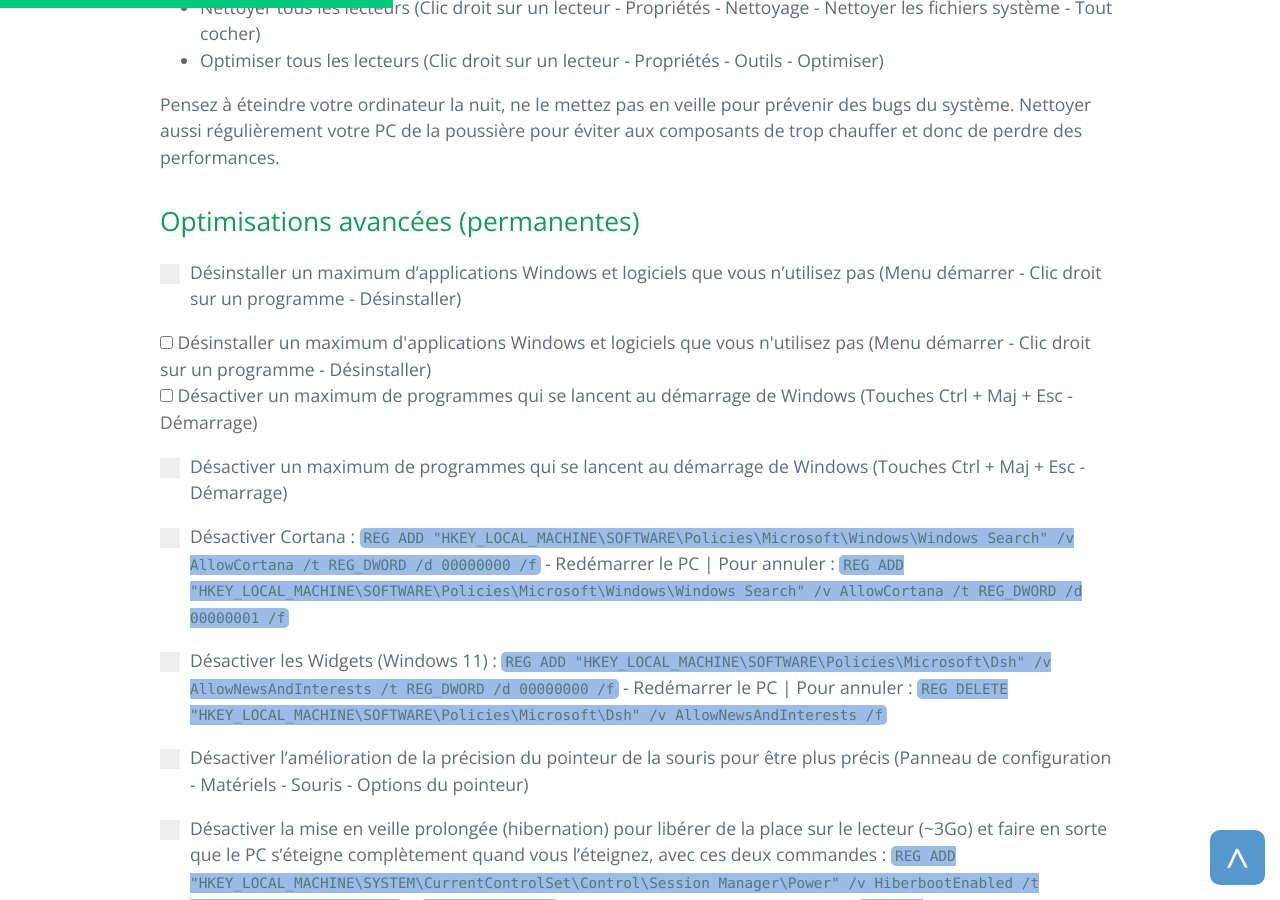
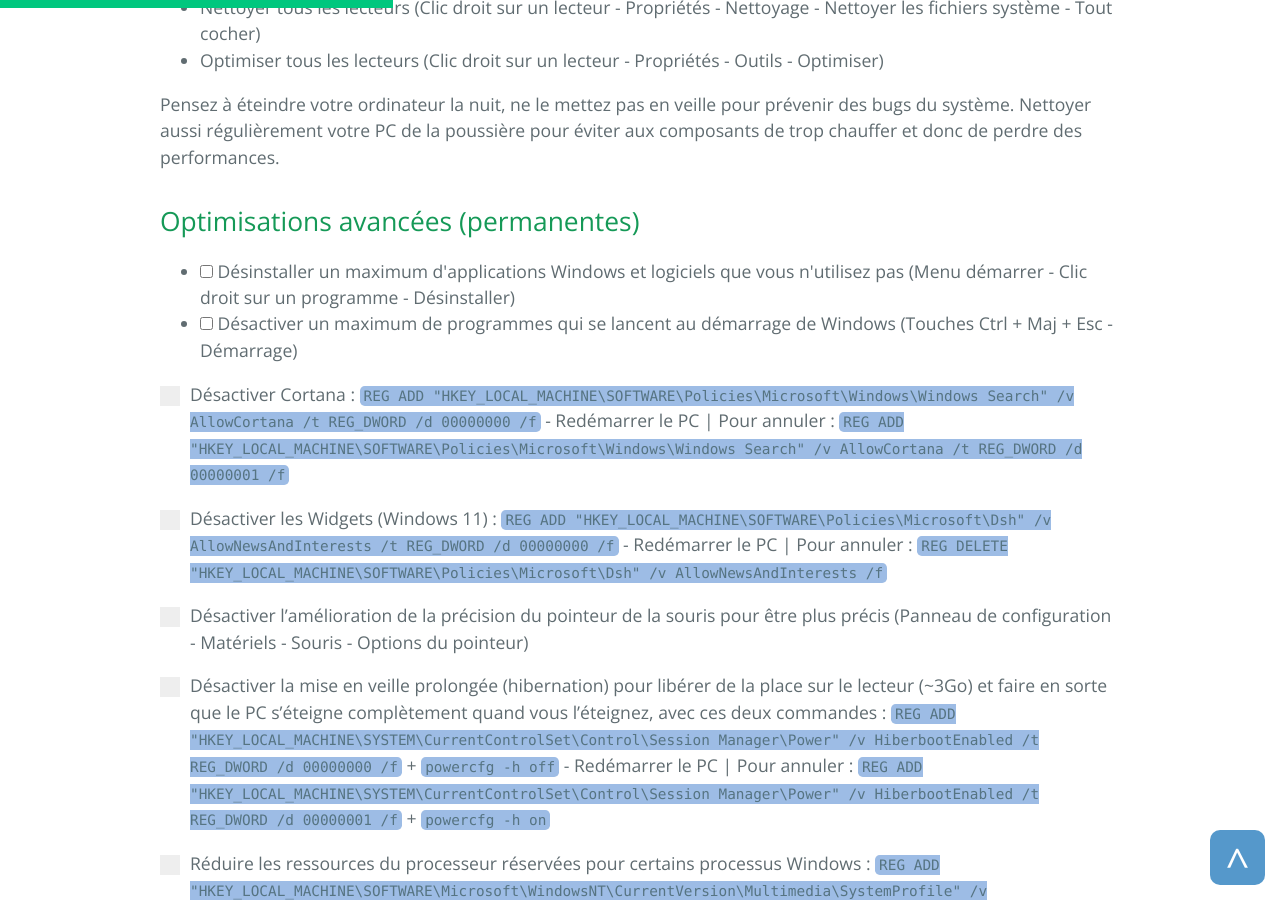
Before and after one commit to PouletEnSlip/pouletenslip.github.io, a Jekyll site: the page built from pages/opti/index.md, in a window 1280 px wide and 900 px high, scrolled down 1355 px. Built offline with Jekyll 4.4.1, drawn with Linux system fonts in a browser that asks for light colours; comment, search, counter and statistics services are not loaded.

Commit message:
Update index.md

```diff
--- a/pages/opti/index.md
+++ b/pages/opti/index.md
@@ -27,23 +27,17 @@ Pensez à éteindre votre ordinateur la nuit, ne le mettez pas en veille pour pr
 
 ## Optimisations avancées (permanentes)
 
-<label class="container">Désinstaller un maximum d'applications Windows et logiciels que vous n'utilisez pas (Menu démarrer - Clic droit sur un programme - Désinstaller)
-<input type="checkbox">
-<span class="checkmark"></span>
-
-<div>
+<ul>
+  <li>
   <input type="checkbox" class="check-with-label" id="idinput" />
   <label class="label-for-check" for="idinput">Désinstaller un maximum d'applications Windows et logiciels que vous n'utilisez pas (Menu démarrer - Clic droit sur un programme - Désinstaller)</label>
-</div>
+  </li>
 
-<div>
+<li>
     <input type="checkbox" class="check-with-label" id="idinput2" />
     <label class="label-for-check" for="idinput2">Désactiver un maximum de programmes qui se lancent au démarrage de Windows (Touches Ctrl + Maj + Esc - Démarrage)</label>
-  </div>
-
-<label class="container">Désactiver un maximum de programmes qui se lancent au démarrage de Windows (Touches Ctrl + Maj + Esc - Démarrage)
-<input type="checkbox">
-<span class="checkmark"></span>
+  </li>
+ </ul>
 
 <label class="container">Désactiver Cortana : `REG ADD "HKEY_LOCAL_MACHINE\SOFTWARE\Policies\Microsoft\Windows\Windows Search" /v AllowCortana /t REG_DWORD /d 00000000 /f` - Redémarrer le PC | Pour annuler : `REG ADD "HKEY_LOCAL_MACHINE\SOFTWARE\Policies\Microsoft\Windows\Windows Search" /v AllowCortana /t REG_DWORD /d 00000001 /f`
 <input type="checkbox">
```
